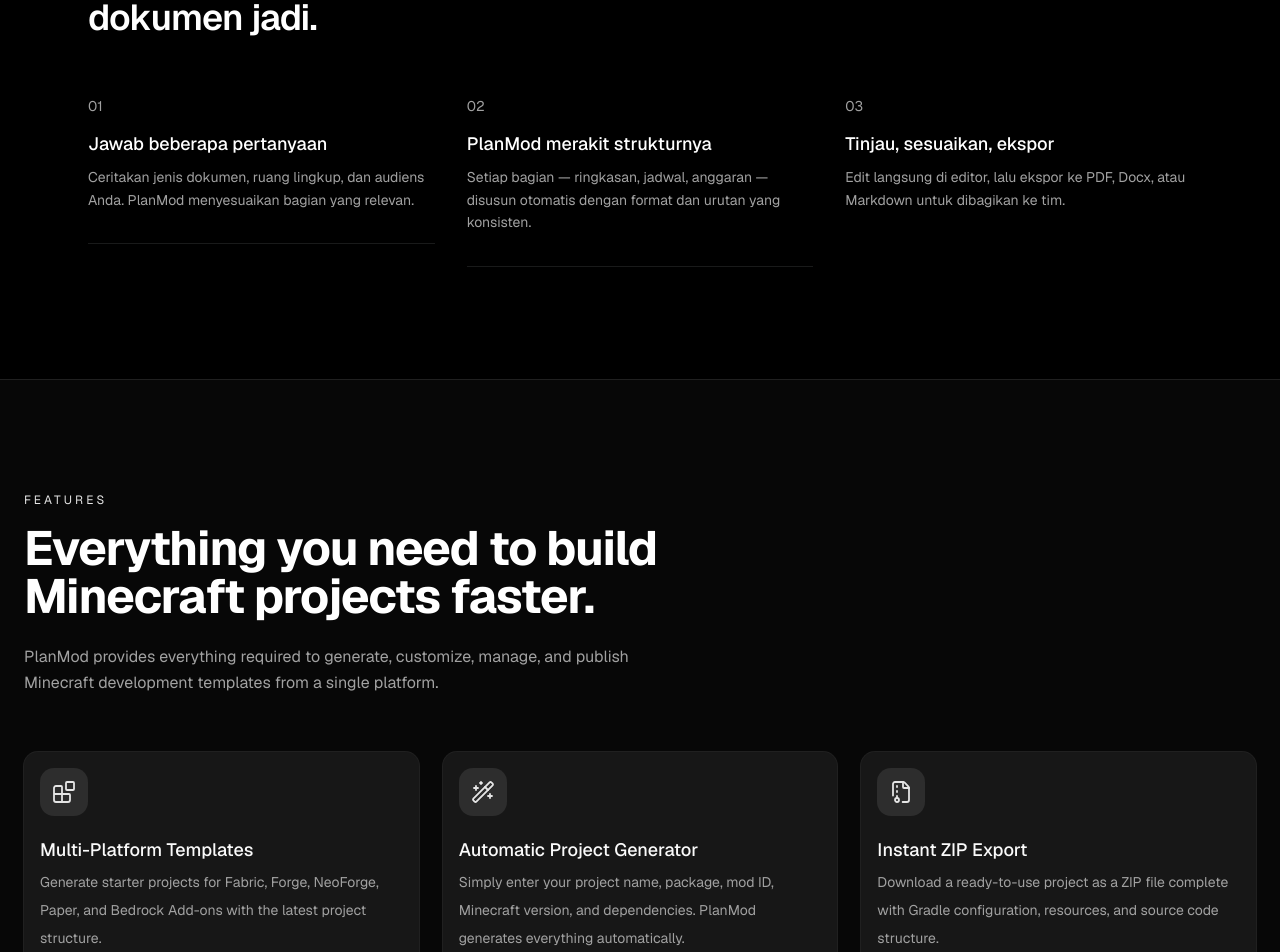
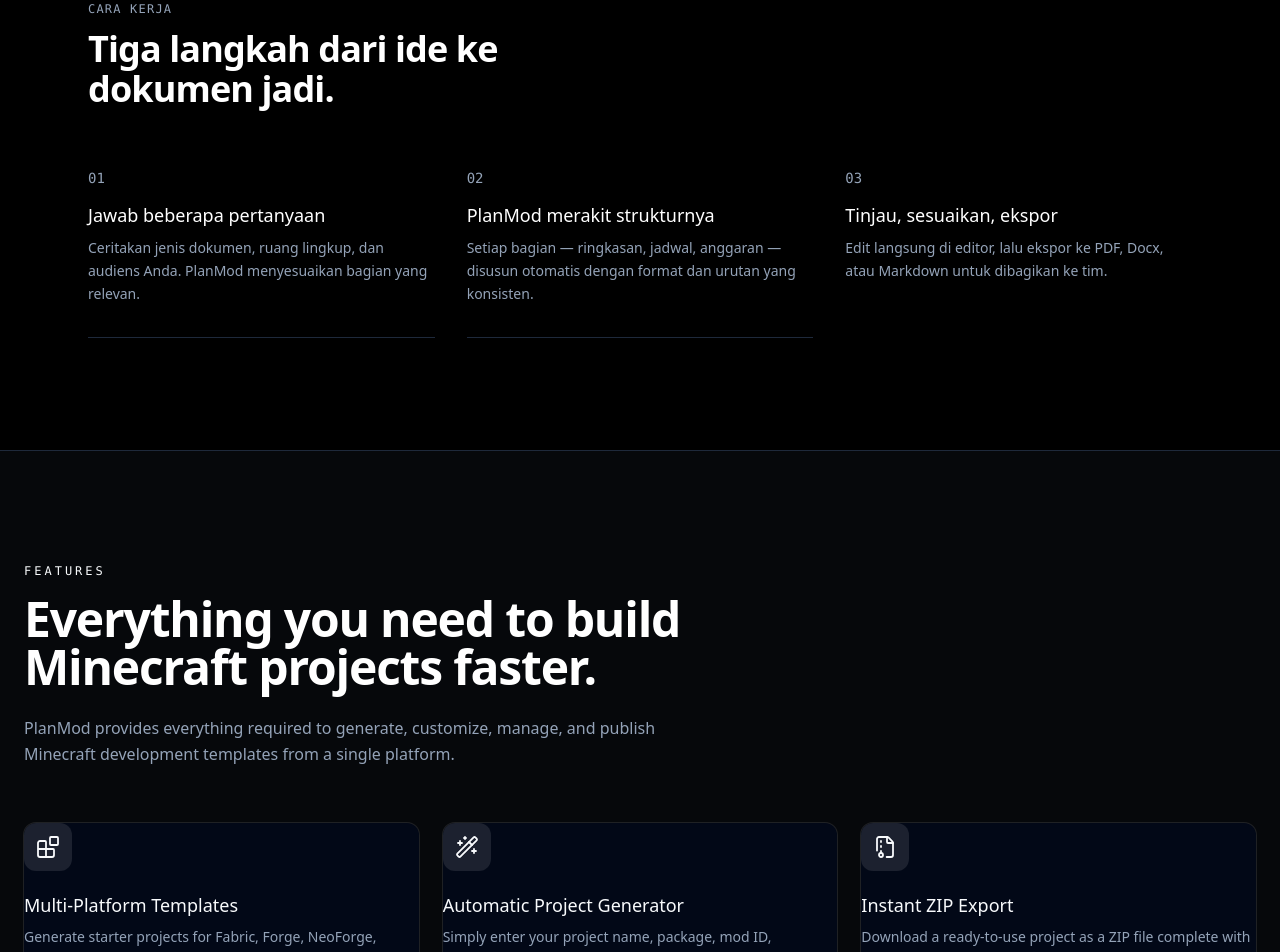
Before and after one commit to Assyifaul04/planmods-template-generator, a Next.js app: page / in a window 1280 px wide. Shown: the part 1220-2172 px from the top of the page. Built offline with nearby package versions, Linux system fonts and the light colour scheme; no server answers.

Commit message:
fix: switch to tailwind v3

```diff
--- a/app/globals.css
+++ b/app/globals.css
@@ -1,130 +1,87 @@
-@import "tailwindcss";
+@tailwind base;
+@tailwind components;
+@tailwind utilities;
+
 @import "tw-animate-css";
 
-@custom-variant dark (&:is(.dark *));
+@layer base {
+  :root {
+    --background: 0 0% 100%;
+    --foreground: 222.2 84% 4.9%;
+    --card: 0 0% 100%;
+    --card-foreground: 222.2 84% 4.9%;
+    --popover: 0 0% 100%;
+    --popover-foreground: 222.2 84% 4.9%;
+    --primary: 222.2 47.4% 11.2%;
+    --primary-foreground: 210 40% 98%;
+    --secondary: 210 40% 96.1%;
+    --secondary-foreground: 222.2 47.4% 11.2%;
+    --muted: 210 40% 96.1%;
+    --muted-foreground: 215.4 16.3% 46.9%;
+    --accent: 210 40% 96.1%;
+    --accent-foreground: 222.2 47.4% 11.2%;
+    --destructive: 0 84.2% 60.2%;
+    --destructive-foreground: 210 40% 98%;
+    --border: 214.3 31.8% 91.4%;
+    --input: 214.3 31.8% 91.4%;
+    --ring: 222.2 84% 4.9%;
+    --radius: 0.5rem;
+    --sidebar-background: 0 0% 100%;
+    --sidebar-foreground: 222.2 84% 4.9%;
+    --sidebar-primary: 222.2 47.4% 11.2%;
+    --sidebar-primary-foreground: 210 40% 98%;
+    --sidebar-accent: 210 40% 96.1%;
+    --sidebar-accent-foreground: 222.2 47.4% 11.2%;
+    --sidebar-border: 214.3 31.8% 91.4%;
+    --sidebar-ring: 222.2 84% 4.9%;
+    --chart-1: 12 76% 61%;
+    --chart-2: 173 58% 39%;
+    --chart-3: 197 37% 24%;
+    --chart-4: 43 74% 66%;
+    --chart-5: 27 87% 67%;
+  }
 
-@theme inline {
-  --color-background: var(--background);
-  --color-foreground: var(--foreground);
-  --font-sans: var(--font-sans);
-  --font-mono: var(--font-geist-mono);
-  --font-heading: var(--font-sans);
-  --color-sidebar-ring: var(--sidebar-ring);
-  --color-sidebar-border: var(--sidebar-border);
-  --color-sidebar-accent-foreground: var(--sidebar-accent-foreground);
-  --color-sidebar-accent: var(--sidebar-accent);
-  --color-sidebar-primary-foreground: var(--sidebar-primary-foreground);
-  --color-sidebar-primary: var(--sidebar-primary);
-  --color-sidebar-foreground: var(--sidebar-foreground);
-  --color-sidebar: var(--sidebar);
-  --color-chart-5: var(--chart-5);
-  --color-chart-4: var(--chart-4);
-  --color-chart-3: var(--chart-3);
-  --color-chart-2: var(--chart-2);
-  --color-chart-1: var(--chart-1);
-  --color-ring: var(--ring);
-  --color-input: var(--input);
-  --color-border: var(--border);
-  --color-destructive: var(--destructive);
-  --color-accent-foreground: var(--accent-foreground);
-  --color-accent: var(--accent);
-  --color-muted-foreground: var(--muted-foreground);
-  --color-muted: var(--muted);
-  --color-secondary-foreground: var(--secondary-foreground);
-  --color-secondary: var(--secondary);
-  --color-primary-foreground: var(--primary-foreground);
-  --color-primary: var(--primary);
-  --color-popover-foreground: var(--popover-foreground);
-  --color-popover: var(--popover);
-  --color-card-foreground: var(--card-foreground);
-  --color-card: var(--card);
-  --radius-sm: calc(var(--radius) * 0.6);
-  --radius-md: calc(var(--radius) * 0.8);
-  --radius-lg: var(--radius);
-  --radius-xl: calc(var(--radius) * 1.4);
-  --radius-2xl: calc(var(--radius) * 1.8);
-  --radius-3xl: calc(var(--radius) * 2.2);
-  --radius-4xl: calc(var(--radius) * 2.6);
-}
-
-:root {
-  --background: oklch(1 0 0);
-  --foreground: oklch(0.145 0 0);
-  --card: oklch(1 0 0);
-  --card-foreground: oklch(0.145 0 0);
-  --popover: oklch(1 0 0);
-  --popover-foreground: oklch(0.145 0 0);
-  --primary: oklch(0.205 0 0);
-  --primary-foreground: oklch(0.985 0 0);
-  --secondary: oklch(0.97 0 0);
-  --secondary-foreground: oklch(0.205 0 0);
-  --muted: oklch(0.97 0 0);
-  --muted-foreground: oklch(0.556 0 0);
-  --accent: oklch(0.97 0 0);
-  --accent-foreground: oklch(0.205 0 0);
-  --destructive: oklch(0.577 0.245 27.325);
-  --border: oklch(0.922 0 0);
-  --input: oklch(0.922 0 0);
-  --ring: oklch(0.708 0 0);
-  --chart-1: oklch(0.87 0 0);
-  --chart-2: oklch(0.556 0 0);
-  --chart-3: oklch(0.439 0 0);
-  --chart-4: oklch(0.371 0 0);
-  --chart-5: oklch(0.269 0 0);
-  --radius: 0.625rem;
-  --sidebar: oklch(0.985 0 0);
-  --sidebar-foreground: oklch(0.145 0 0);
-  --sidebar-primary: oklch(0.205 0 0);
-  --sidebar-primary-foreground: oklch(0.985 0 0);
-  --sidebar-accent: oklch(0.97 0 0);
-  --sidebar-accent-foreground: oklch(0.205 0 0);
-  --sidebar-border: oklch(0.922 0 0);
-  --sidebar-ring: oklch(0.708 0 0);
-}
-
-.dark {
-  --background: oklch(0.145 0 0);
-  --foreground: oklch(0.985 0 0);
-  --card: oklch(0.205 0 0);
-  --card-foreground: oklch(0.985 0 0);
-  --popover: oklch(0.205 0 0);
-  --popover-foreground: oklch(0.985 0 0);
-  --primary: oklch(0.922 0 0);
-  --primary-foreground: oklch(0.205 0 0);
-  --secondary: oklch(0.269 0 0);
-  --secondary-foreground: oklch(0.985 0 0);
-  --muted: oklch(0.269 0 0);
-  --muted-foreground: oklch(0.708 0 0);
-  --accent: oklch(0.269 0 0);
-  --accent-foreground: oklch(0.985 0 0);
-  --destructive: oklch(0.704 0.191 22.216);
-  --border: oklch(1 0 0 / 10%);
-  --input: oklch(1 0 0 / 15%);
-  --ring: oklch(0.556 0 0);
-  --chart-1: oklch(0.87 0 0);
-  --chart-2: oklch(0.556 0 0);
-  --chart-3: oklch(0.439 0 0);
-  --chart-4: oklch(0.371 0 0);
-  --chart-5: oklch(0.269 0 0);
-  --sidebar: oklch(0.205 0 0);
-  --sidebar-foreground: oklch(0.985 0 0);
-  --sidebar-primary: oklch(0.488 0.243 264.376);
-  --sidebar-primary-foreground: oklch(0.985 0 0);
-  --sidebar-accent: oklch(0.269 0 0);
-  --sidebar-accent-foreground: oklch(0.985 0 0);
-  --sidebar-border: oklch(1 0 0 / 10%);
-  --sidebar-ring: oklch(0.556 0 0);
+  .dark {
+    --background: 222.2 84% 4.9%;
+    --foreground: 210 40% 98%;
+    --card: 222.2 84% 4.9%;
+    --card-foreground: 210 40% 98%;
+    --popover: 222.2 84% 4.9%;
+    --popover-foreground: 210 40% 98%;
+    --primary: 210 40% 98%;
+    --primary-foreground: 222.2 47.4% 11.2%;
+    --secondary: 217.2 32.6% 17.5%;
+    --secondary-foreground: 210 40% 98%;
+    --muted: 217.2 32.6% 17.5%;
+    --muted-foreground: 215 20.2% 65.1%;
+    --accent: 217.2 32.6% 17.5%;
+    --accent-foreground: 210 40% 98%;
+    --destructive: 0 62.8% 30.6%;
+    --destructive-foreground: 210 40% 98%;
+    --border: 217.2 32.6% 17.5%;
+    --input: 217.2 32.6% 17.5%;
+    --ring: 212.7 26.8% 83.9%;
+    --sidebar-background: 222.2 84% 4.9%;
+    --sidebar-foreground: 210 40% 98%;
+    --sidebar-primary: 210 40% 98%;
+    --sidebar-primary-foreground: 222.2 47.4% 11.2%;
+    --sidebar-accent: 217.2 32.6% 17.5%;
+    --sidebar-accent-foreground: 210 40% 98%;
+    --sidebar-border: 217.2 32.6% 17.5%;
+    --sidebar-ring: 212.7 26.8% 83.9%;
+    --chart-1: 220 70% 50%;
+    --chart-2: 160 60% 45%;
+    --chart-3: 30 80% 55%;
+    --chart-4: 280 65% 60%;
+    --chart-5: 340 75% 55%;
+  }
 }
 
 @layer base {
   * {
-    border-color: var(--border);
+    @apply border-border;
   }
   body {
-    background-color: var(--background);
-    color: var(--foreground);
-  }
-  html {
-    font-family: var(--font-sans);
+    @apply bg-background text-foreground;
   }
 }
--- a/package.json
+++ b/package.json
@@ -51,7 +51,6 @@
   "devDependencies": {
     "@eslint/eslintrc": "^3",
     "@prisma/client": "^5.22.0",
-    "@tailwindcss/postcss": "^4.0.0-alpha.20",
     "@types/adm-zip": "^0.5.8",
     "@types/archiver": "^8.0.0",
     "@types/jszip": "^3.4.0",
@@ -64,7 +63,7 @@
     "eslint-config-next": "15.5.4",
     "postcss": "^8.5.3",
     "prisma": "^5.22.0",
-    "tailwindcss": "next",
+    "tailwindcss": "^3.4.17",
     "ts-node": "^10.9.2",
     "tsx": "^4.23.1",
     "typescript": "^5"
--- a/postcss.config.mjs
+++ b/postcss.config.mjs
@@ -1,7 +1,7 @@
 /** @type {import('postcss').Config} */
 const config = {
   plugins: {
-    "@tailwindcss/postcss": {},
+    tailwindcss: {},
     autoprefixer: {},
   },
 };
--- /dev/null
+++ b/tailwind.config.js
@@ -0,0 +1,86 @@
+/** @type {import('tailwindcss').Config} */
+module.exports = {
+  darkMode: ["class"],
+  content: [
+    './pages/**/*.{ts,tsx}',
+    './components/**/*.{ts,tsx}',
+    './app/**/*.{ts,tsx}',
+    './src/**/*.{ts,tsx}',
+  ],
+  theme: {
+    container: {
+      center: true,
+      padding: "2rem",
+      screens: {
+        "2xl": "1400px",
+      },
+    },
+    extend: {
+      colors: {
+        border: "hsl(var(--border))",
+        input: "hsl(var(--input))",
+        ring: "hsl(var(--ring))",
+        background: "hsl(var(--background))",
+        foreground: "hsl(var(--foreground))",
+        primary: {
+          DEFAULT: "hsl(var(--primary))",
+          foreground: "hsl(var(--primary-foreground))",
+        },
+        secondary: {
+          DEFAULT: "hsl(var(--secondary))",
+          foreground: "hsl(var(--secondary-foreground))",
+        },
+        destructive: {
+          DEFAULT: "hsl(var(--destructive))",
+          foreground: "hsl(var(--destructive-foreground))",
+        },
+        muted: {
+          DEFAULT: "hsl(var(--muted))",
+          foreground: "hsl(var(--muted-foreground))",
+        },
+        accent: {
+          DEFAULT: "hsl(var(--accent))",
+          foreground: "hsl(var(--accent-foreground))",
+        },
+        popover: {
+          DEFAULT: "hsl(var(--popover))",
+          foreground: "hsl(var(--popover-foreground))",
+        },
+        card: {
+          DEFAULT: "hsl(var(--card))",
+          foreground: "hsl(var(--card-foreground))",
+        },
+        sidebar: {
+          DEFAULT: "hsl(var(--sidebar-background))",
+          foreground: "hsl(var(--sidebar-foreground))",
+          primary: "hsl(var(--sidebar-primary))",
+          "primary-foreground": "hsl(var(--sidebar-primary-foreground))",
+          accent: "hsl(var(--sidebar-accent))",
+          "accent-foreground": "hsl(var(--sidebar-accent-foreground))",
+          border: "hsl(var(--sidebar-border))",
+          ring: "hsl(var(--sidebar-ring))",
+        },
+      },
+      borderRadius: {
+        lg: "var(--radius)",
+        md: "calc(var(--radius) - 2px)",
+        sm: "calc(var(--radius) - 4px)",
+      },
+      keyframes: {
+        "accordion-down": {
+          from: { height: 0 },
+          to: { height: "var(--radix-accordion-content-height)" },
+        },
+        "accordion-up": {
+          from: { height: "var(--radix-accordion-content-height)" },
+          to: { height: 0 },
+        },
+      },
+      animation: {
+        "accordion-down": "accordion-down 0.2s ease-out",
+        "accordion-up": "accordion-up 0.2s ease-out",
+      },
+    },
+  },
+  plugins: [require("tailwindcss-animate")],
+}
```
